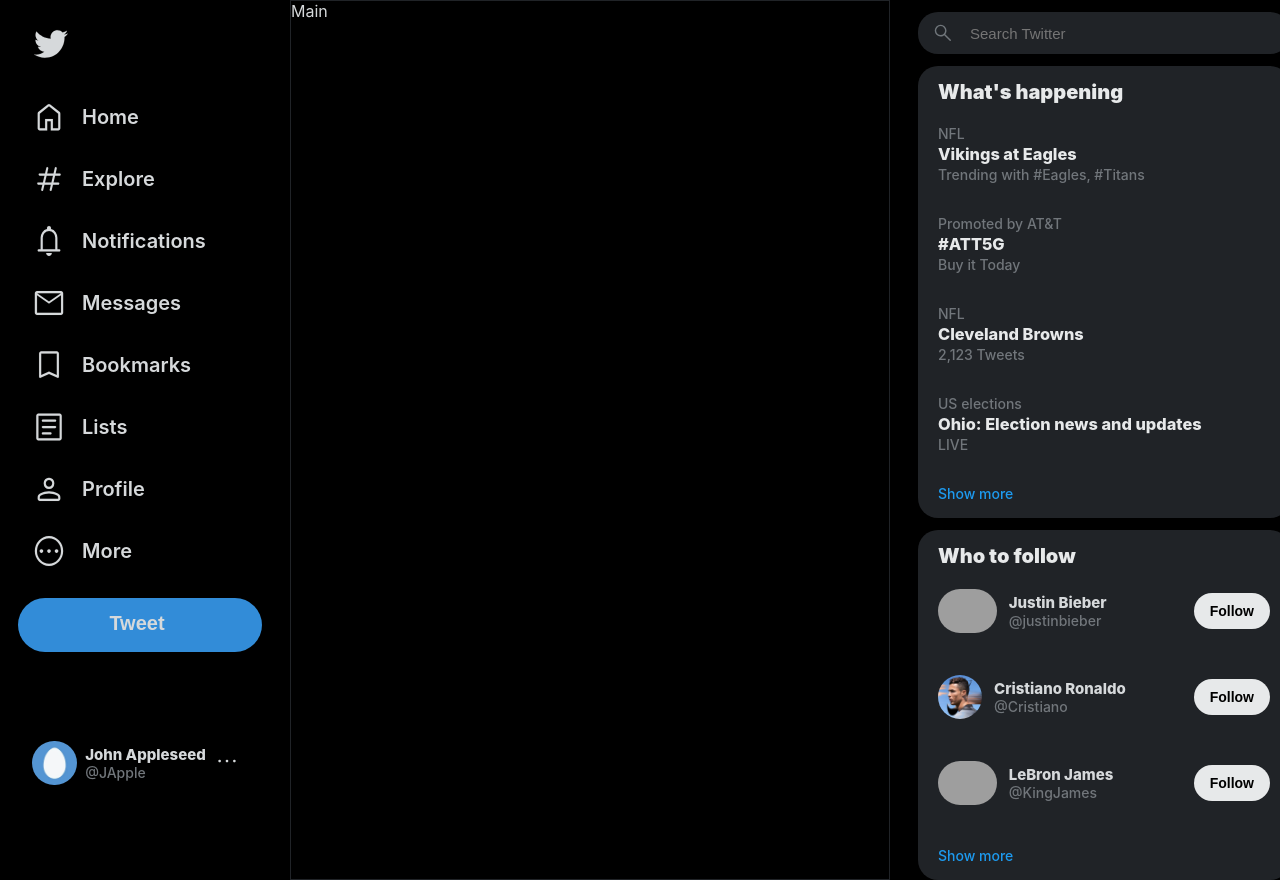
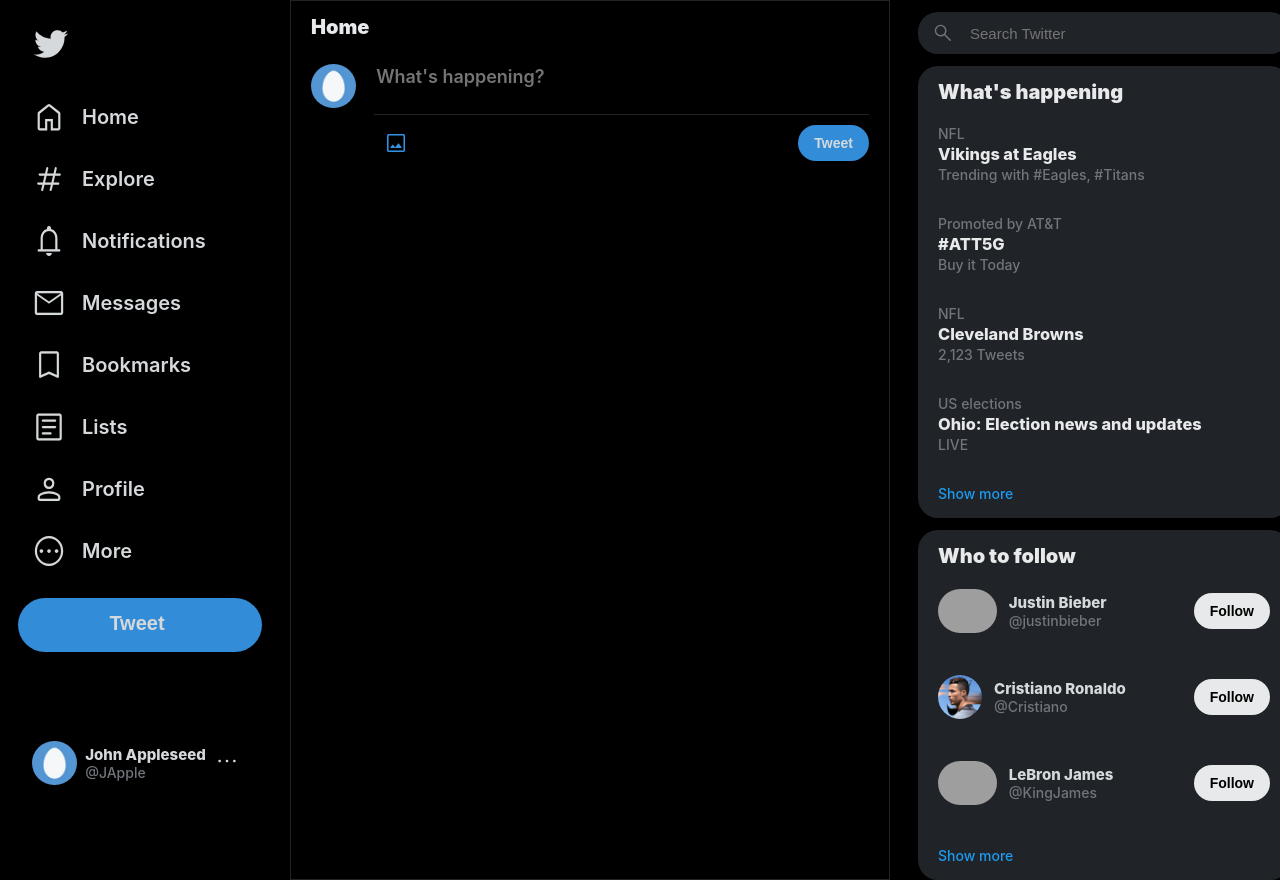
Before and after one commit to pfishe13/odin-fwitter, a React (Create React App) app: page / in a window 1280 px wide. Built offline with nearby package versions, Linux system fonts and the light colour scheme; grey boxes are pictures that could not be loaded; the HTML template or start-up script is replaced by a standard one.

Commit message:
Implement compose tweet component

```diff
--- a/src/App.css
+++ b/src/App.css
@@ -57,14 +57,18 @@
   fill: #d6d9db;
 }
 
-.tweet-button {
+.large-tweet-button {
   height: 54px;
   margin-top: 20px;
   width: 100%;
+  border-radius: 30px;
+  justify-content: center;
+}
+
+.tweet-button {
   background-color: #328cd8;
   border: none;
-  border-radius: 30px;
-  justify-content: center;
+  color: #d6d9db;
 }
 
 .profile-container {
@@ -187,17 +191,20 @@
   justify-content: space-between;
 }
 
-.follow-button {
+.small-button {
   cursor: pointer;
-
-  justify-self: end;
   border-radius: 25px;
-  background-color: #e7e9ea;
-  color: black;
   border: none;
   padding: 10px 16px;
   font-size: 14px;
   font-weight: 800;
+}
+
+.follow-button {
+  cursor: pointer;
+  justify-self: end;
+  background-color: #e7e9ea;
+  color: black;
 }
 
 .follow-button:hover {
@@ -208,3 +215,43 @@
   color: rgb(29, 155, 240);
   font-weight: 500;
 }
+
+/* Main Container */
+.compose-tweet-container {
+  padding: 20px;
+  display: flex;
+  gap: 18px;
+}
+
+.compose-input-container > textarea {
+  font-family: -apple-system, BlinkMacSystemFont, 'Segoe UI', Roboto, Oxygen,
+    Ubuntu, Cantarell, 'Open Sans', 'Helvetica Neue', sans-serif;
+  background-color: transparent;
+  border: none;
+  font-size: 18px;
+  color: white;
+  font-weight: 600;
+  caret-color: white;
+  outline: none;
+  resize: none;
+  width: 100%;
+}
+
+.compose-tweet-container > div:first-of-type {
+  width: 100%;
+}
+
+.compose-input-container {
+  border-bottom: 1.5px solid #202327;
+}
+
+.compose-footer {
+  padding: 10px 0 10px 10px;
+  display: flex;
+  align-items: center;
+  justify-content: space-between;
+}
+
+.compose-footer > img {
+  height: 24px;
+}
--- a/src/App.js
+++ b/src/App.js
@@ -15,7 +15,7 @@
   return (
     <div className="App">
       <LeftSidebar userProfile={userProfile} />
-      <Main />
+      <Main userProfile={userProfile} />
       <RightSidebar />
     </div>
   );
--- /dev/null
+++ b/src/components/ComposeTweet.js
@@ -0,0 +1,23 @@
+import React from 'react';
+import ProfileImage from './ProfileImage';
+import TweetButton from './SmallButton';
+import imageIcon from '../images/image.svg';
+
+const ComposeTweet = ({ userProfile }) => {
+  return (
+    <div className="compose-tweet-container">
+      <ProfileImage imageSource={userProfile.profilePicture} />
+      <div>
+        <div className="compose-input-container">
+          <textarea placeholder="What's happening?" />
+        </div>
+        <div className="compose-footer">
+          <img alt="icon of camera role" src={imageIcon} />
+          <TweetButton classToAdd={'tweet-button'} text={'Tweet'} />
+        </div>
+      </div>
+    </div>
+  );
+};
+
+export default ComposeTweet;
--- a/src/components/LeftSidebar.js
+++ b/src/components/LeftSidebar.js
@@ -11,7 +11,9 @@
           <img className="twitter-logo" alt="twitter logo" src={twitter} />
         </h1>
         <SidebarButtons />
-        <button className="sidebar-button tweet-button">Tweet</button>
+        <button className="large-tweet-button sidebar-button tweet-button">
+          Tweet
+        </button>
       </div>
       <div>
         <ProfileContainer userProfile={userProfile} />
--- a/src/components/Main.js
+++ b/src/components/Main.js
@@ -1,7 +1,15 @@
 import React from 'react';
+import ComposeTweet from './ComposeTweet';
 
-const Main = () => {
-  return <div id="main-container">Main</div>;
+const Main = ({ userProfile }) => {
+  return (
+    <div id="main-container">
+      <div>
+        <h2>Home</h2>
+      </div>
+      <ComposeTweet userProfile={userProfile} />
+    </div>
+  );
 };
 
 export default Main;
--- /dev/null
+++ b/src/components/SmallButton.js
@@ -0,0 +1,7 @@
+import React from 'react';
+
+const SmallButton = ({ classToAdd, text }) => {
+  return <button className={`${classToAdd} small-button`}>{text}</button>;
+};
+
+export default SmallButton;
--- a/src/components/WhoToFollow.js
+++ b/src/components/WhoToFollow.js
@@ -5,6 +5,7 @@
 import lebron from '../images/lebron.jpeg';
 import cr from '../images/cr.jpeg';
 import ShowMoreButton from './ShowMoreButton';
+import SmallButton from './SmallButton';
 
 const WhoToFollow = () => {
   const profiles = [
@@ -22,7 +23,8 @@
               <ProfileImage imageSource={profile.profilePicture} />
               <ProfileHeader profile={profile} />
             </div>
-            <button className="follow-button">Follow</button>
+            {/* <button className="follow-button small-button">Follow</button> */}
+            <SmallButton classToAdd={'follow-button'} text={'Follow'} />
           </div>
         );
       })}
```
Also changed, not shown: src/images/image.svg (added).
